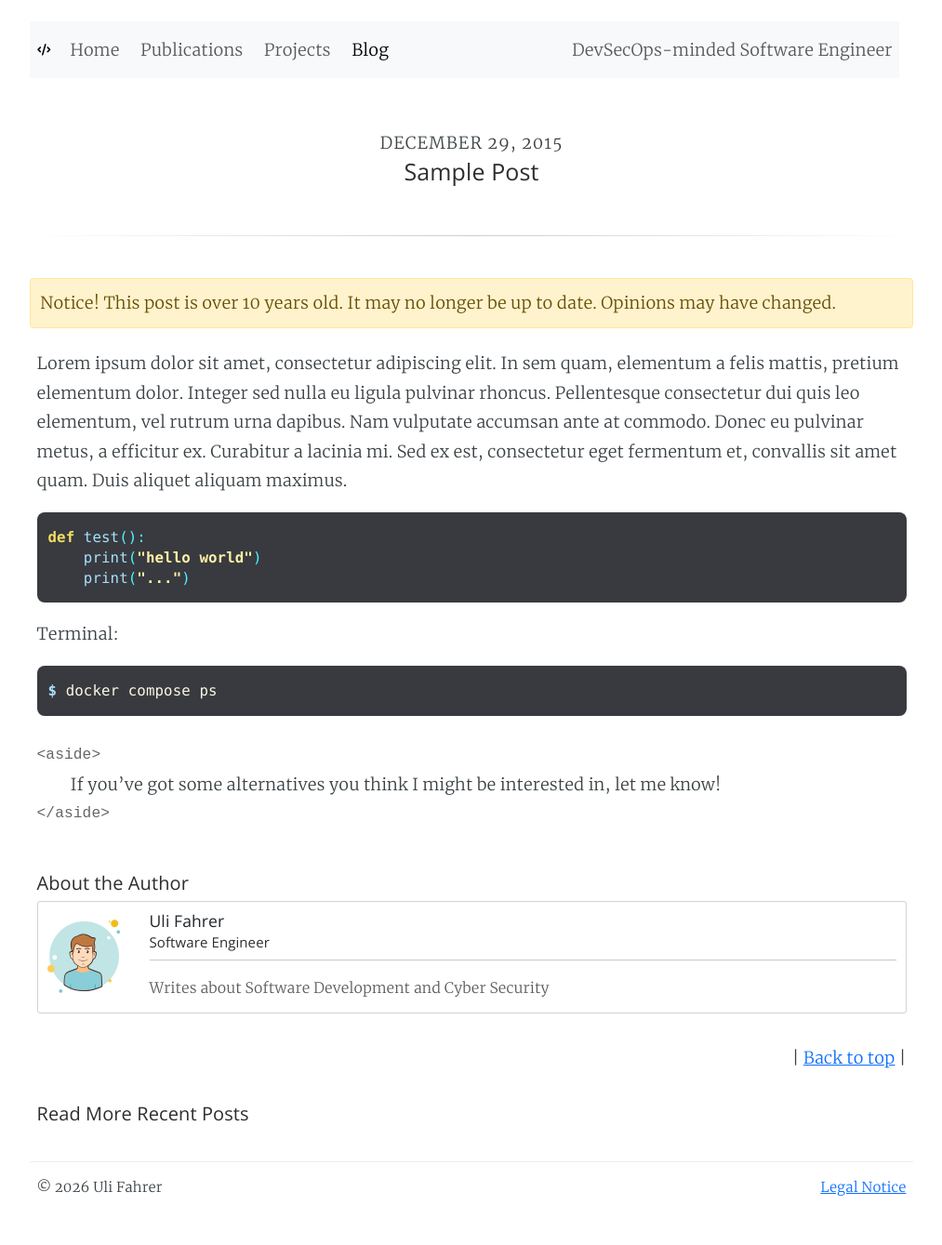
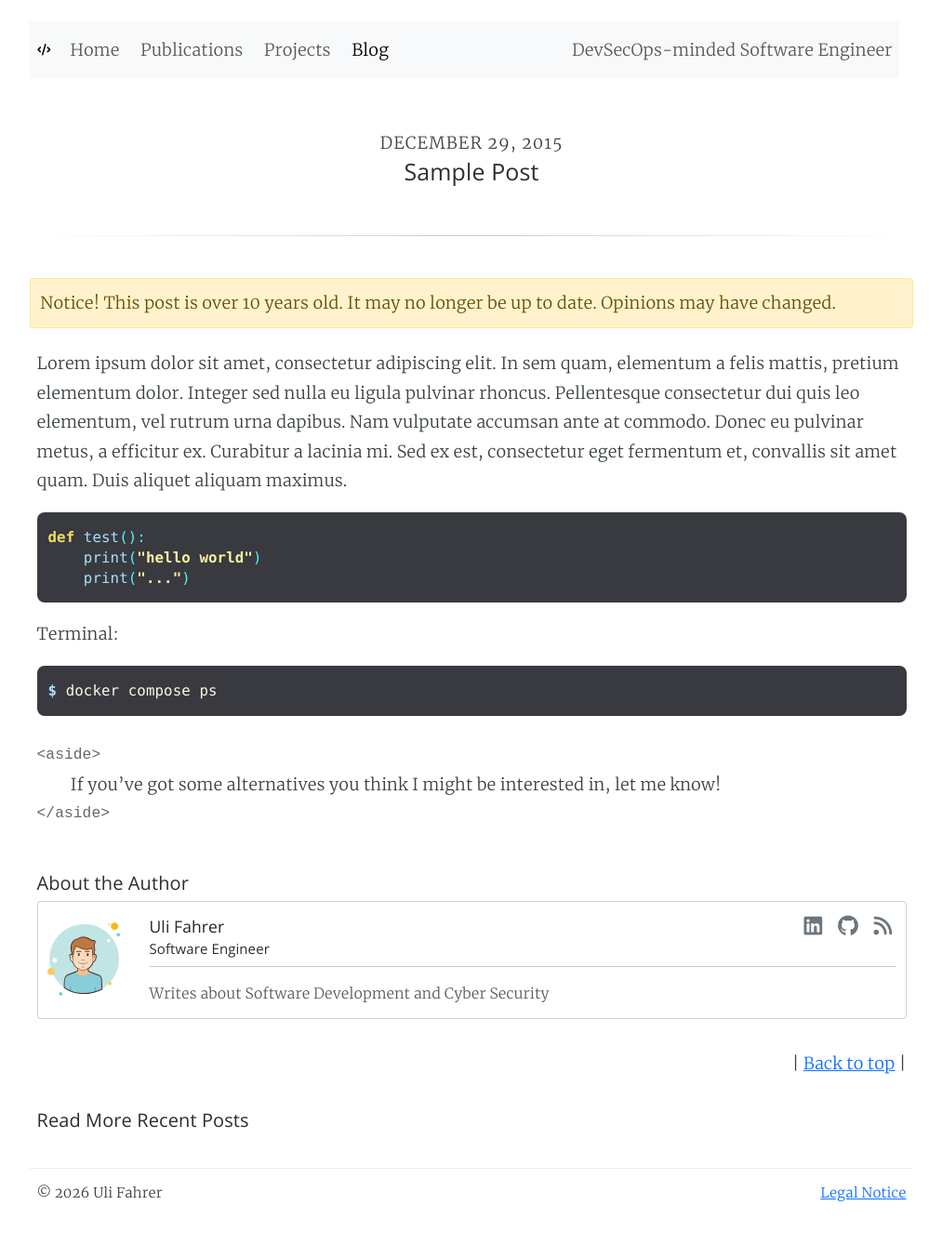
Before and after one commit to Tooa/tooa.github.io, a Jekyll site: the page built from _posts/2015-12-29-Universal-Dependency-Parser.md, in a window 1280 px wide. Shown: the whole page at 93% size, without its empty margins (133-1146 px from the left). Built offline with Jekyll 4.4.1, drawn with Linux system fonts in a browser that asks for light colours.

Commit message:
feat(blog): add contacts to author section

```diff
--- a/_layouts/post.html
+++ b/_layouts/post.html
@@ -37,10 +37,17 @@ layout: default
                     </div>
                     <div class="col">
                         <div class="card-body">
-                            <h3 class="card-title">Uli Fahrer</h3>
+                            <div class="d-flex justify-content-between align-items-center">
+                                <h3 class="card-title mb-0">Uli Fahrer</h3>
+                                <div>
+                                    <a href="https://de.linkedin.com/in/ulifahrer" target="_blank" class="text-secondary me-2" title="LinkedIn"><i class="fab fa-linkedin fa-lg"></i></a>
+                                    <a href="https://github.com/Tooa" target="_blank" class="text-secondary me-2" title="GitHub"><i class="fab fa-github fa-lg"></i></a>
+                                    <a href="/feed.xml" target="_blank" class="text-secondary" title="RSS Feed"><i class="fas fa-rss fa-lg"></i></a>
+                                </div>
+                            </div>
                             <h4 class="fw-italic">Software Engineer</h4>
                             <hr/>
-                            <p class="card-text"><small class="text-body-secondary">Writes about Software Development and Cyber Security</small></p>
+                            <p class="card-text mb-0"><small class="text-body-secondary">Writes about Software Development and Cyber Security</small></p>
                         </div>
                     </div>
                 </div>
```
